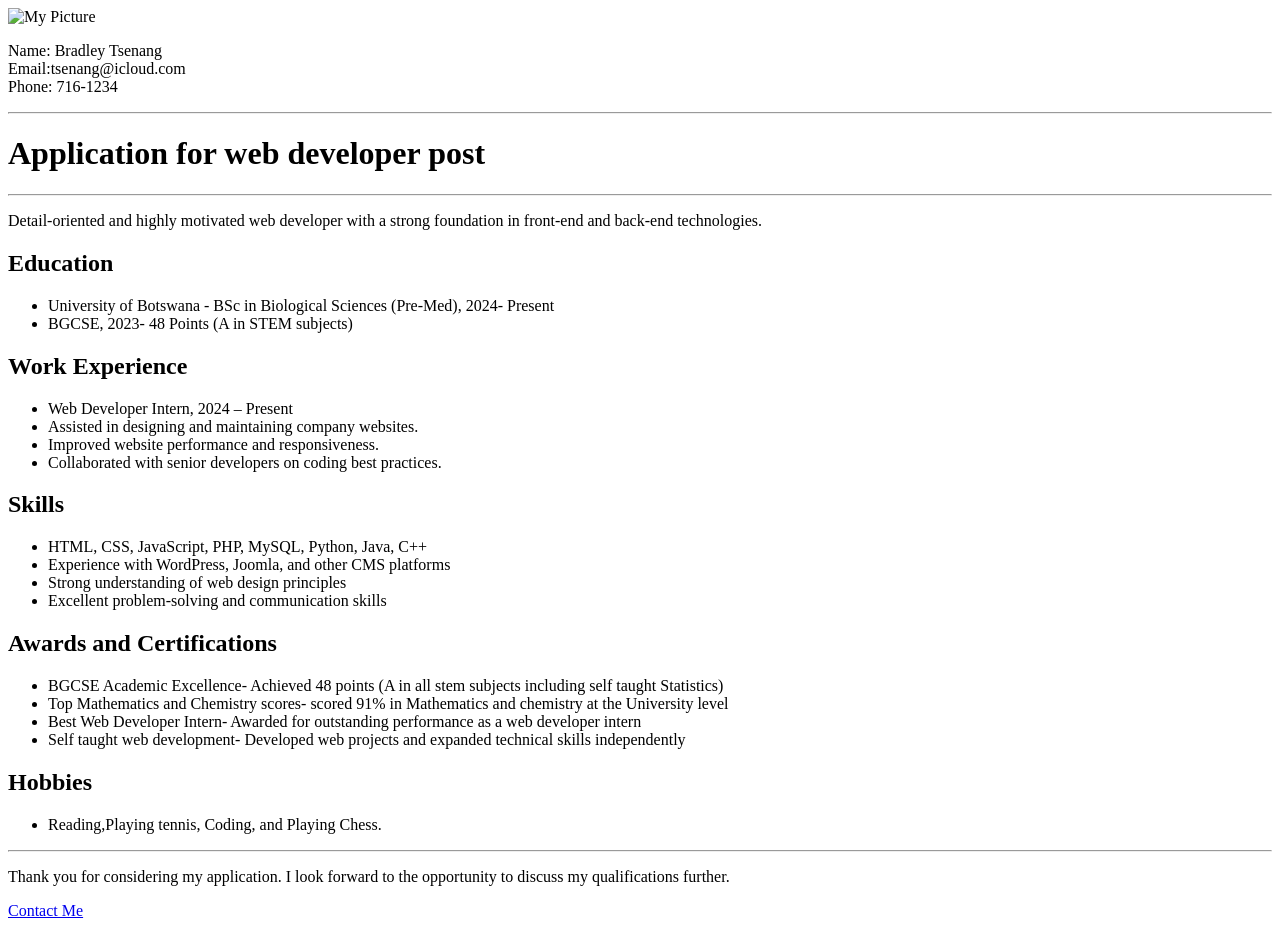
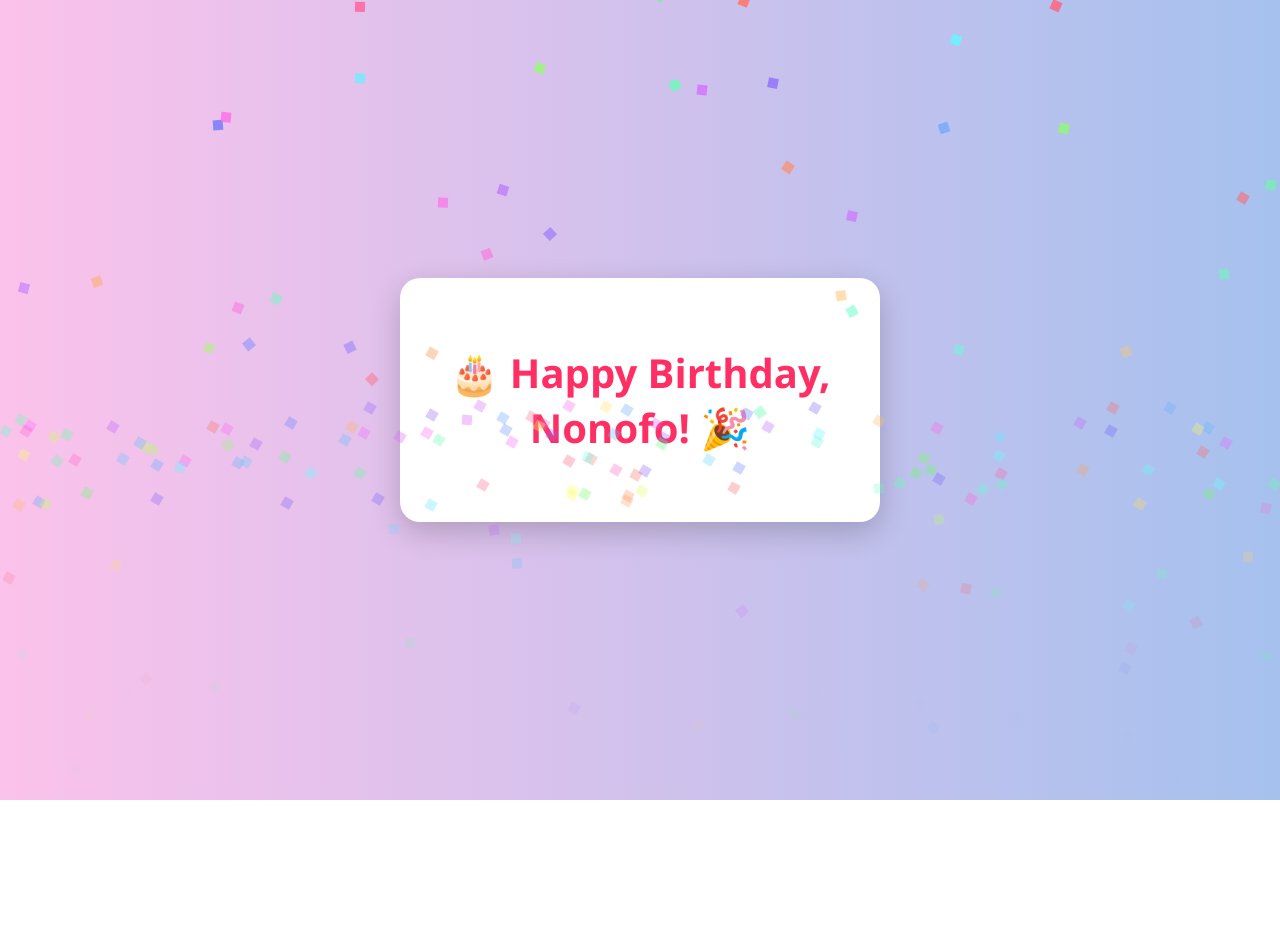
Before and after one commit to Thatayotlhe04/html-portfolio, a plain HTML site: page index.html in a window 1280 px wide. After the commit the page ends 800 px from the top, so only its background shows below. Drawn offline with Linux system fonts and the light colour scheme.

Commit message:
Add files via upload

```diff
--- a/index.html
+++ b/index.html
@@ -1,57 +1,97 @@
 <!DOCTYPE html>
-<html>
-    <head>
-        <title>My Resume</title>
-        <img src="./IMG_0869.JPG" alt="My Picture" width="200" height="200">
-        <body>
-           <p>Name: Bradley Tsenang
-              <br/>Email:tsenang@icloud.com
-                <br/>Phone: 716-1234
-           </p>
-           <hr/>
-         <h1>Application for web developer post</h1>
-         <hr/>
-         <p>Detail-oriented and highly motivated web developer with a strong foundation in front-end and back-end technologies.</p>
-            <h2>Education</h2>
-            <p>
-                <ul>
-               <li>University of Botswana - BSc in Biological Sciences (Pre-Med), 2024- Present<br/></li>
-              <li>BGCSE, 2023- 48 Points (A in STEM subjects)</li>
-               </ul></p>
-            <h2>Work Experience</h2>
-            <p>
-                <ul>
-                <li>Web Developer Intern, 2024 – Present<br/></li>
-                <li>Assisted in designing and maintaining company websites.<br/>
-                <li>Improved website performance and responsiveness.<br/>
-                <li>Collaborated with senior developers on coding best practices.</ul>
-            </p>
-            <h2>Skills</h2>
-            <p>
-                <ul>
-                <li>HTML, CSS, JavaScript, PHP, MySQL, Python, Java, C++<br/></li>
-                <li>Experience with WordPress, Joomla, and other CMS platforms<br/></li>
-                <li>Strong understanding of web design principles<br/></li>
-                <li>Excellent problem-solving and communication skills</ul>
-            </p>
-            <h2>Awards and Certifications</h2>
-            <p>
-                <ul>
-                <li>BGCSE Academic Excellence- Achieved 48 points (A in all stem subjects including self taught Statistics) </li>
-                <li>Top Mathematics and Chemistry scores- scored 91% in Mathematics and chemistry at the University level   </li>
-                <li>Best Web Developer Intern- Awarded for outstanding performance as a web developer intern</li>
-                <li> Self taught web development- Developed web projects and expanded technical skills independently</li>
-                </ul>
-            </p>
-            <h2>Hobbies</h2>
-                <p>
-                    <ul>
-                    <li>Reading,Playing tennis, Coding, and Playing Chess.</li>
-                    </ul>
-                <hr/>
-                <p>Thank you for considering my application. I look forward to the opportunity to discuss my qualifications further.
+<html lang="en">
+<head>
+  <meta charset="UTF-8">
+  <title>Happy Birthday Nonofo!</title>
+  <style>
+    body {
+      margin: 0;
+      background: linear-gradient(to right, #fbc2eb, #a6c1ee);
+      font-family: 'Segoe UI', sans-serif;
+      display: flex;
+      justify-content: center;
+      align-items: center;
+      height: 100vh;
+      overflow: hidden;
+    }
 
-            </p>
-            <a href="contact.html">Contact Me</a>
-        </body>
+    .card {
+      background-color: white;
+      border-radius: 20px;
+      padding: 40px;
+      text-align: center;
+      box-shadow: 0 10px 30px rgba(0, 0, 0, 0.2);
+      max-width: 400px;
+    }
+
+    h1 {
+      color: #e91e63;
+      font-size: 2.5rem;
+    }
+
+    p {
+      font-size: 1.2rem;
+      margin-top: 20px;
+      color: #555;
+    }
+
+    .confetti {
+      position: absolute;
+      width: 10px;
+      height: 10px;
+      background-color: #ffc107;
+      animation: fall 4s infinite;
+    }
+
+    @keyframes fall {
+      0% { transform: translateY(-100px) rotate(0deg); opacity: 1; }
+      100% { transform: translateY(100vh) rotate(720deg); opacity: 0; }
+    }
+  </style>
+</head>
+<body>
+    <div class="card">
+        <h1>
+          <a href="#" onclick="showMessage()" style="text-decoration: none; color: #ff2e63;">
+            🎂 Happy Birthday, Nonofo! 🎉
+          </a>
+        </h1>
+        <p id="secretMessage" style="display:none; margin-top: 20px; font-size: 1.2rem; color: #333;">
+          Wishing you a day filled with joy, love, and cake! You deserve all the good things this world can offer.❤️
+          (And you're old as hell too ahhh, grandma status heheh 🤪)
+        </p>
+      </div>
+  <script>
+    // Create confetti (keep your existing code here)
+    for (let i = 0; i < 100; i++) {
+      const confetti = document.createElement('div');
+      confetti.classList.add('confetti');
+      confetti.style.left = Math.random() * 100 + 'vw';
+      confetti.style.top = Math.random() * -100 + 'px';
+      confetti.style.backgroundColor = `hsl(${Math.random() * 360}, 100%, 70%)`;
+      confetti.style.animation = 'fall 3s linear infinite';
+      document.body.appendChild(confetti);
+    }
+
+    // Add this new function:
+    function showMessage() {
+      document.getElementById("secretMessage").style.display = "block";
+    }
+  </script>
+
+  <script>
+    // Create confetti
+    for (let i = 0; i < 100; i++) {
+      const confetti = document.createElement('div');
+      confetti.classList.add('confetti');
+      confetti.style.left = Math.random() * 100 + 'vw';
+      confetti.style.top = -Math.random() * 100 + 'px';
+      confetti.style.backgroundColor = `hsl(${Math.random() * 360}, 100%, 70%)`;
+      confetti.style.animationDuration = 2 + Math.random() * 3 + 's';
+      confetti.style.opacity = Math.random();
+      document.body.appendChild(confetti);
+    }
+  </script>
+
+</body>
 </html>
```
